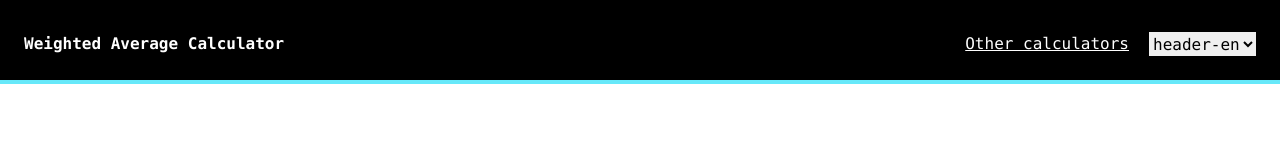
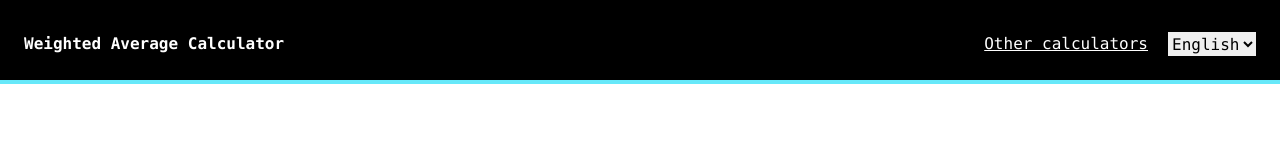
Before and after one commit to arnolcb/wa-calculator, a Vue app in the folder calculator/: page /home in a window 1280 px wide. Shown: the top 160 px of the page. Built offline with nearby package versions, Linux system fonts and the light colour scheme.

Commit message:
feat: update i18n

```diff
--- a/calculator/src/locales/i18n.js
+++ b/calculator/src/locales/i18n.js
@@ -7,12 +7,16 @@ const i18n = createI18n({
       username: "User",
       clickme: "Click me!",
       "header-title": "Weighted Average Calculator",
+      "header-en": "English",
+      "header-es": "Spanish",
       "header-a": "Other calculators",
     },
     es: {
       username: "Usuario",
       clickme: "¡Haz click!",
       "header-title": "Calculadora de Promedio Ponderado",
+      "header-en": "Inglés",
+      "header-es": "Español",
       "header-a": "Otras calculadoras",
     },
   },
```
